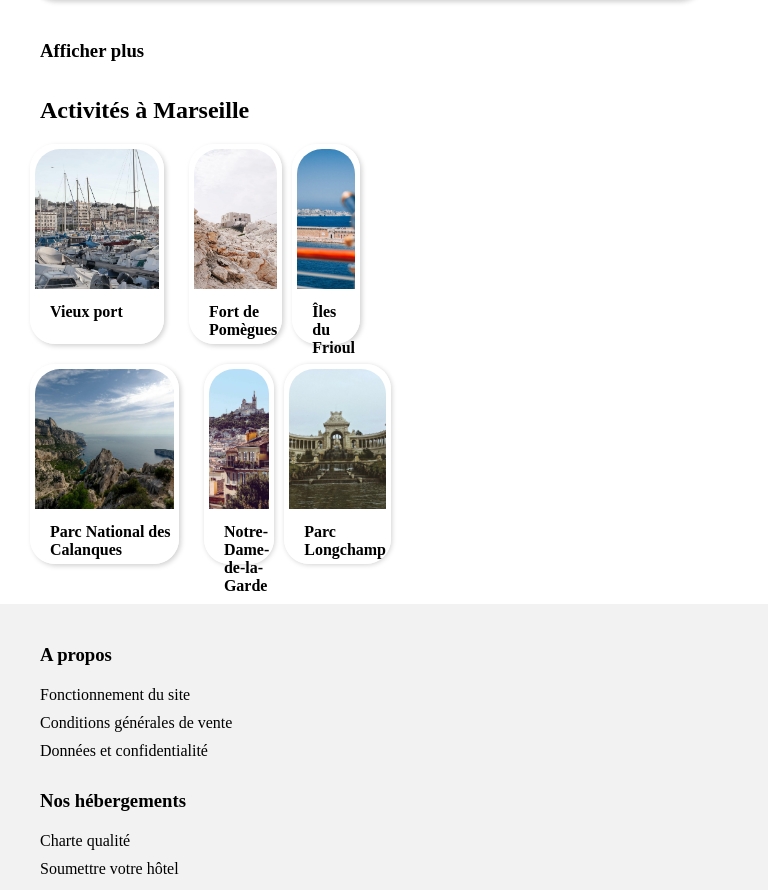
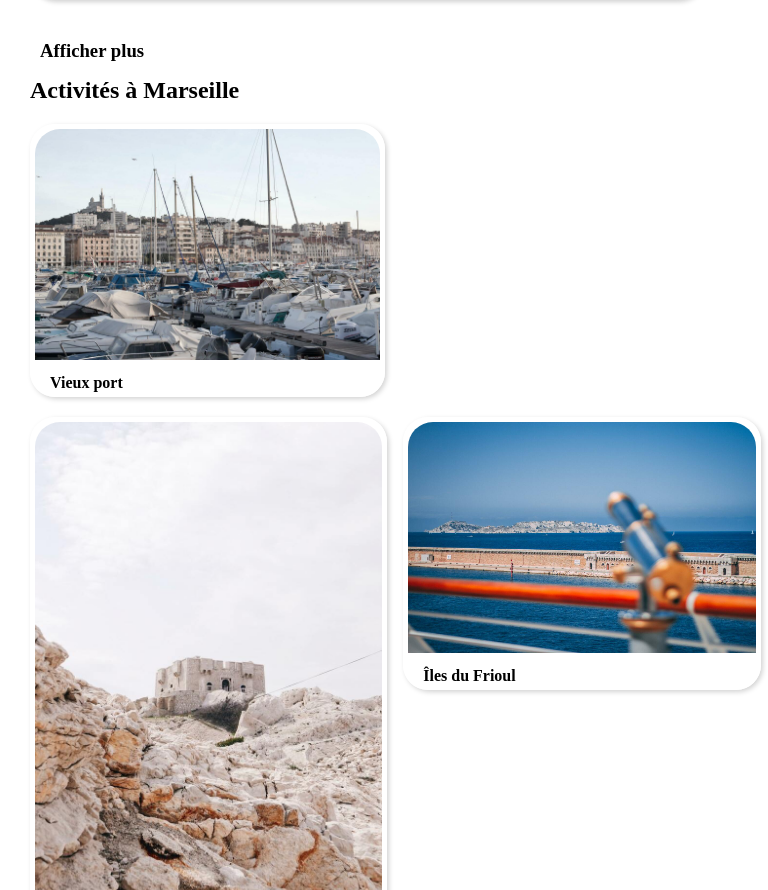
Before and after one commit to jzfD73/-Projet-Reservia-, a plain HTML site: page index.html in a window 768 px wide. Shown: the part 2160-3050 px from the top of the page. Drawn offline with Linux system fonts and the light colour scheme; a web font is replaced by a local one.

Commit message:
adaptation partie activités en version mobile

```diff
--- a/index.html
+++ b/index.html
@@ -317,7 +317,7 @@
 		</section>
 	</main>
 
-	<footer class="footer">
+	<footer >
 		<div class="info-footer">
 			<h3>A propos</h3>
 			<nav class="navfooter">
--- a/style.css
+++ b/style.css
@@ -429,7 +429,7 @@ h4{
 }
 .thumbC4-C5{
     width: 50%;
-    margin-right: 15px;
+    /* margin-right: 15px; */
 }
 
 .thumbnailsC4{
@@ -519,12 +519,13 @@ h4{
 
 /* FOOTER */
 
-.footer{
+footer{
     width: 100%;
     display: flex;
     justify-content: space-between;
     background-color: #f2f2f2;
     margin-top: 20px;
+    padding: 40px;
 
 }
 
@@ -534,9 +535,7 @@ h4{
     padding-top: 10px;
 
 }
-.footer{
-    padding: 40px;
-}
+
 
 .navfooter .links-sections{
     padding-top:10px ;
@@ -672,7 +671,8 @@ h4{
     }
 
     /* section 2 - container 3 */
-    .section2{
+
+    /* .section2{
         padding-left: 5px;
     }
     .container3{
@@ -685,9 +685,16 @@ h4{
     #activities{
         margin-left: 10px;
         margin-top: 20px;
+    } */
+
+
+    .container3{
+        flex-direction: column;
+        width: 100%;
+        height: 100%;
     }
     .thumbnailsgeneralC3M{
-        width: 92%;
+        width: 95%;
         margin-left: 10px;
         margin-bottom: 20px;
         height: 200px;
@@ -695,9 +702,26 @@ h4{
     .photosgeneralC3M{
         height: 140px;
     }
+    .global-thumbnails{
+        flex-direction: column;
+        width: 95%;
+    }
+    /* .thumbnailsC3{
+        width: 100%;
+        height: 200px;
+    } */
+    .photosC3{
+        height: 70%;
+    }
+    .thumbC4-C5{
+        width: 100%;
+    }
+    .thumbC6-C7{
+        width: 100%;
+    }
 
     /* footer */
-    .footer{
+    footer{
         flex-direction: column;
     }
     .info-footer{
@@ -762,19 +786,65 @@ h4{
         font-size: 14px;
     }
     .container3{
-        width: 95%;
+        width: 99%;
+        flex-direction: column;
+    }
+    .global-thumbnails{
+        width: 100%;
+        height: 50%;
+        margin-bottom: 15px;
+
     }
 
     .thumbnailsC3{
-        width: 100%;
+        width: 48%;
+        height: 100%;
+    }
+    .photosC3{
+        height: 70%;
     }
     .thumbC4-C5{
         display: flex;
         flex-direction: row;
+        width: 100%;
+        margin-right: 15px;
+    }
+    .thumbnailsC4{
+        height: 100%;
+        width: 95%;
+        /* margin-right: 8px; */
+    }
+    .photosC4{
+        height: 70%;
+    }
+    .thumbnailsC5{
+        height: 100%;
+        width: 95%;
+        margin-left: 16px;
+    }
+    .photosC5{
+        height: 70%;
     }
     .thumbC6-C7{
         display: flex;
         flex-direction: row;
+        width: 100%;
+        margin-right: 15px;
+    }
+    .thumbnailsC6{
+        height: 100%;
+        width: 95%;
+    }
+    .photosC6{
+        height: 70%;
+    }
+    .thumbnailsC7{
+        height: 100%;
+        width: 95%;
+        margin-left: 16px;
+    }
+    .photosC7{
+        height: 70%;
     }
 }
 
```
